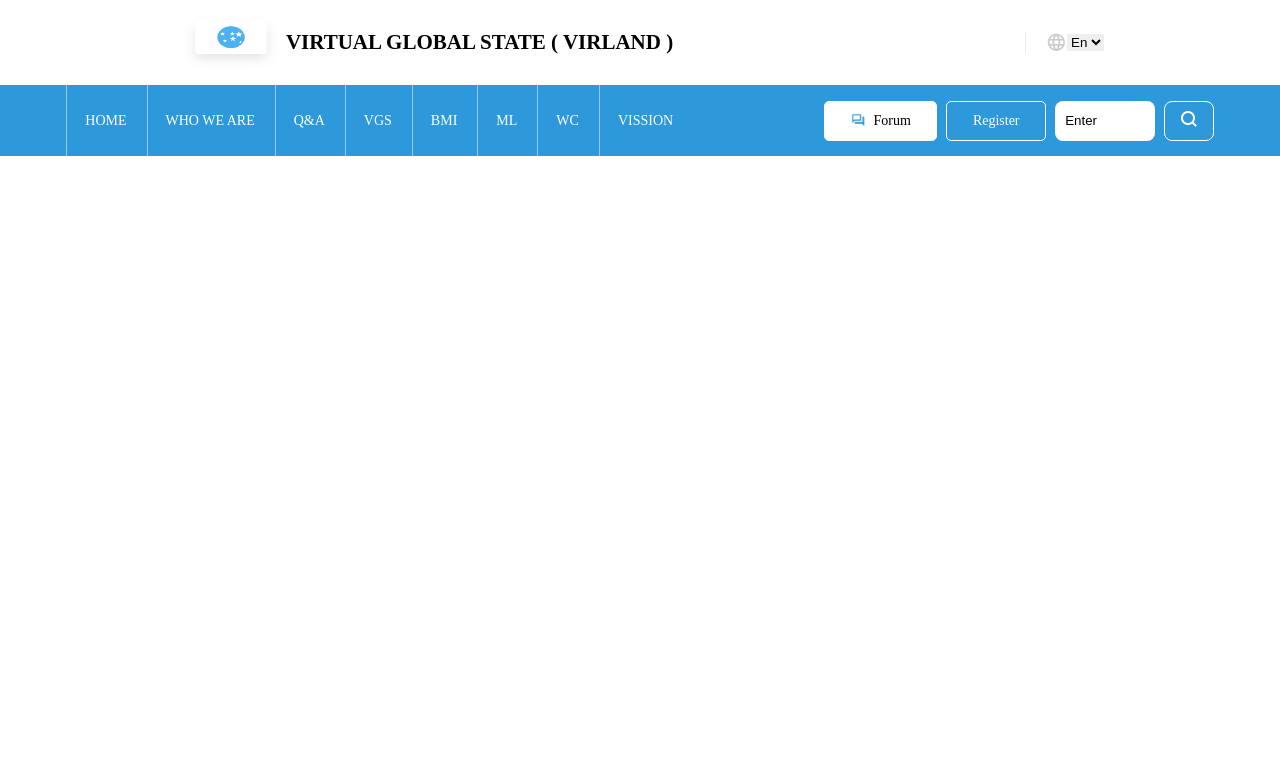
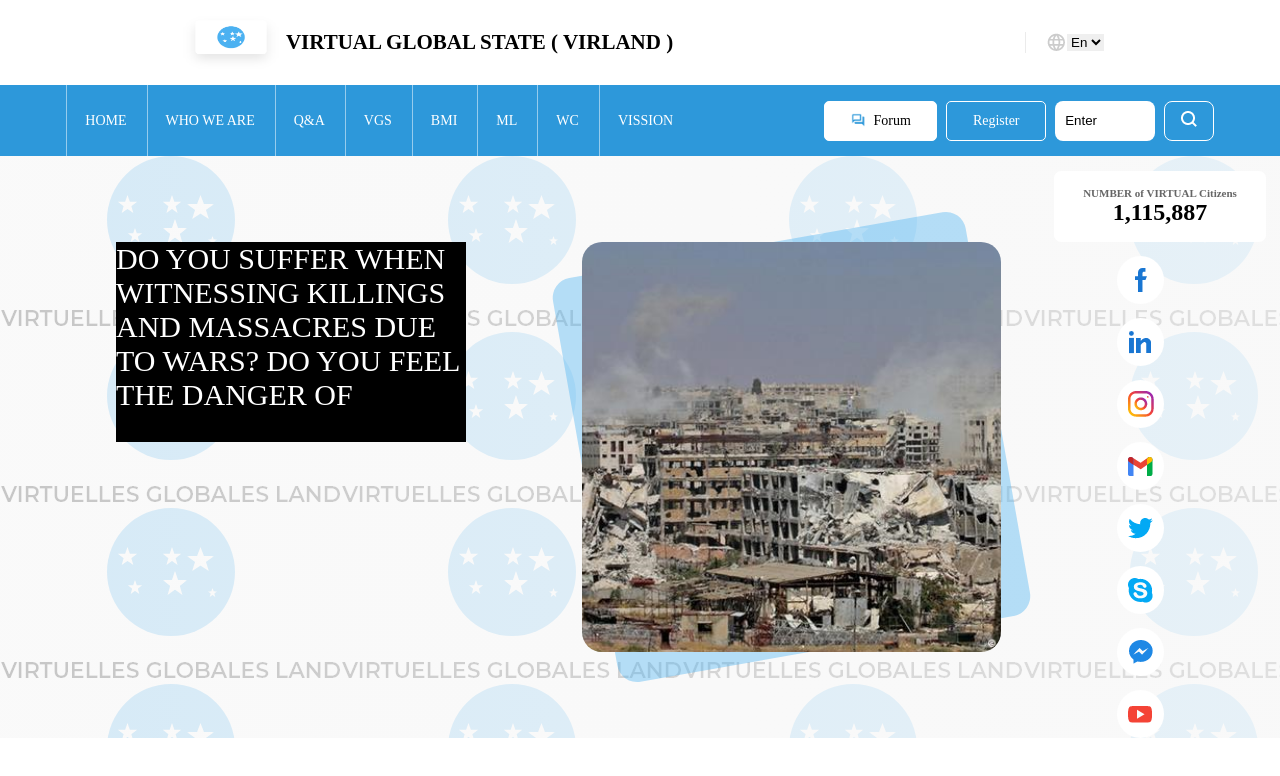
Before and after one commit to Ola-22/virtual-global, a React (Create React App) app: page / in a window 1280 px wide. Shown: the top 776 px of the page. Built offline with nearby package versions, Linux system fonts and the light colour scheme.

Commit message:
Add Banner component of the home page

```diff
--- a/src/Pages/Home.js
+++ b/src/Pages/Home.js
@@ -1,3 +1,4 @@
+import Banner from "../Components/Banner";
 import Header from "../Components/Header";
 import Nav from "../Components/Nav";
 
@@ -6,6 +7,7 @@ export default function Home() {
     <div style={{ width: "100%" }}>
       <Nav />
       <Header />
+      <Banner />
     </div>
   );
 }
```
